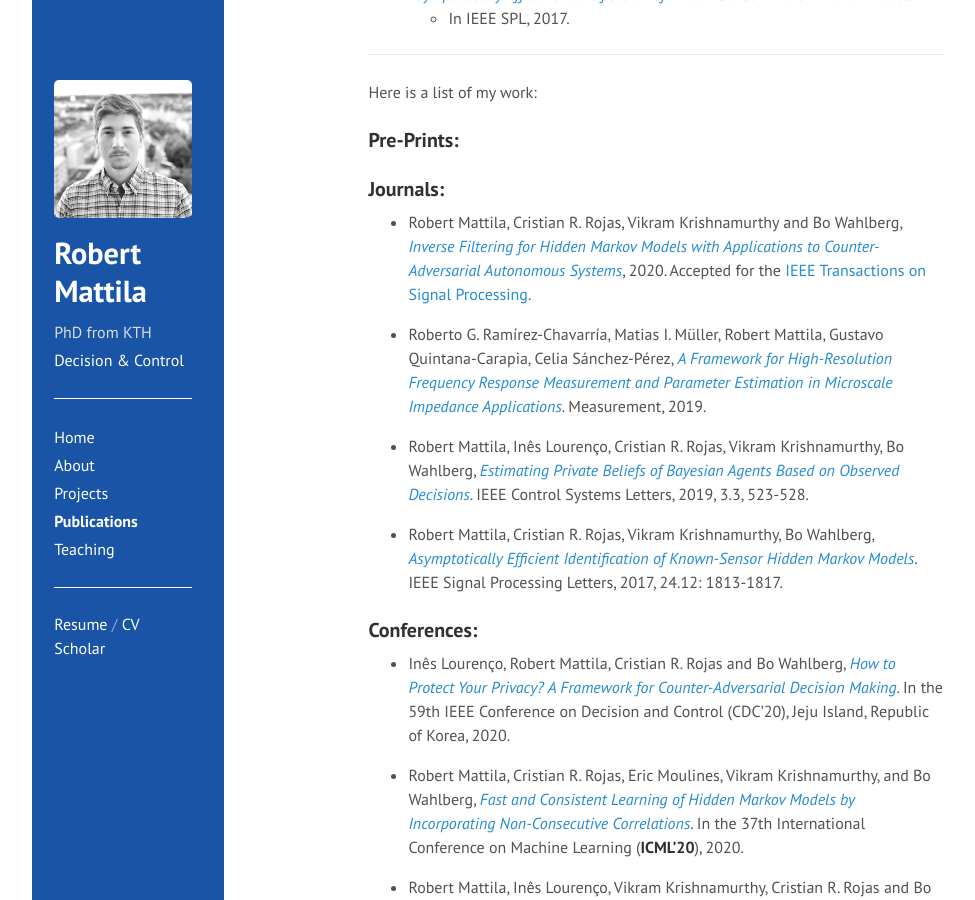
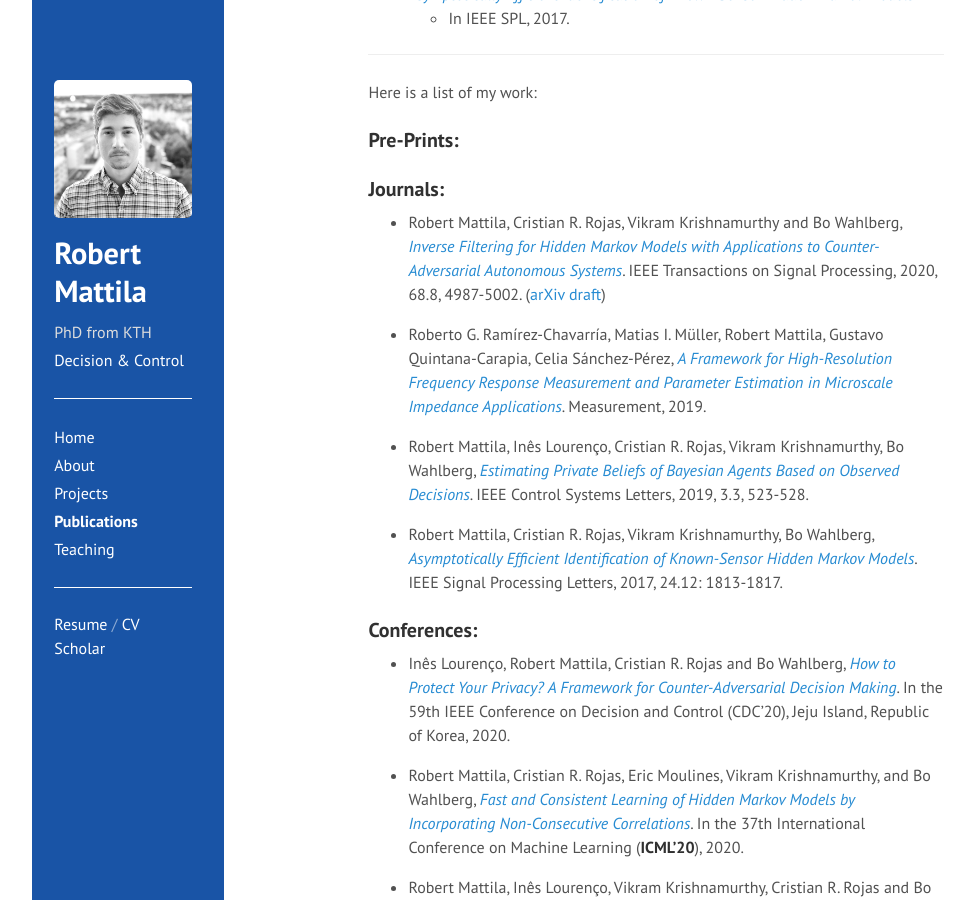
Before and after one commit to rmattila/rmattila.github.io, a Jekyll site: the page built from publications.md, in a window 1280 px wide and 900 px high, scrolled down 427 px. Shown: the whole window, without its empty margins (70-1045 px from the left). Built offline with Jekyll 4.4.1, drawn with Linux system fonts in a browser that asks for light colours; comment, search, counter and statistics services are not loaded.

```diff
--- a/publications.md
+++ b/publications.md
@@ -35,9 +35,8 @@ Here is a list of my work:
 
 * Robert Mattila, Cristian R. Rojas, Vikram Krishnamurthy and Bo Wahlberg, *[Inverse
   Filtering for Hidden Markov Models with Applications to Counter-Adversarial Autonomous
-Systems](https://arxiv.org/pdf/2001.11809.pdf)*, 2020. Accepted for the [IEEE Transactions
-on Signal
-Processing](https://signalprocessingsociety.org/publications-resources/ieee-transactions-signal-processing).
+Systems](https://ieeexplore.ieee.org/document/9174924)*. IEEE Transactions on Signal Processing,
+2020, 68.8, 4987-5002. ([arXiv draft](https://arxiv.org/pdf/2001.11809.pdf))
 
 * Roberto G. Ramírez-Chavarría, Matias I. Müller, Robert Mattila, Gustavo
   Quintana-Carapia, Celia Sánchez-Pérez, [*A Framework for High-Resolution Frequency
```
Also changed, not shown: _posts/2020-09-18-tsp_available.md (added, +8 -0 lines).
